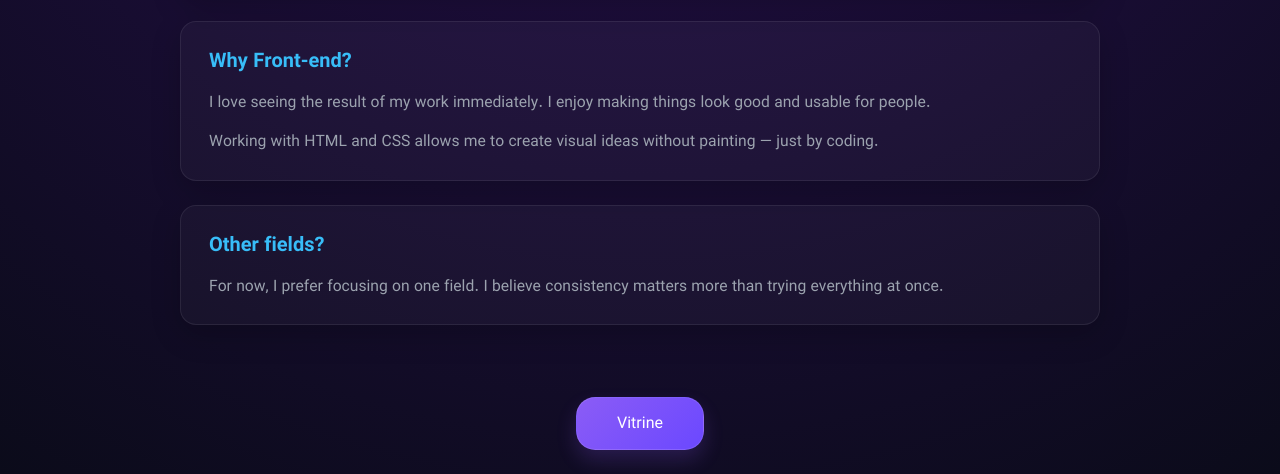
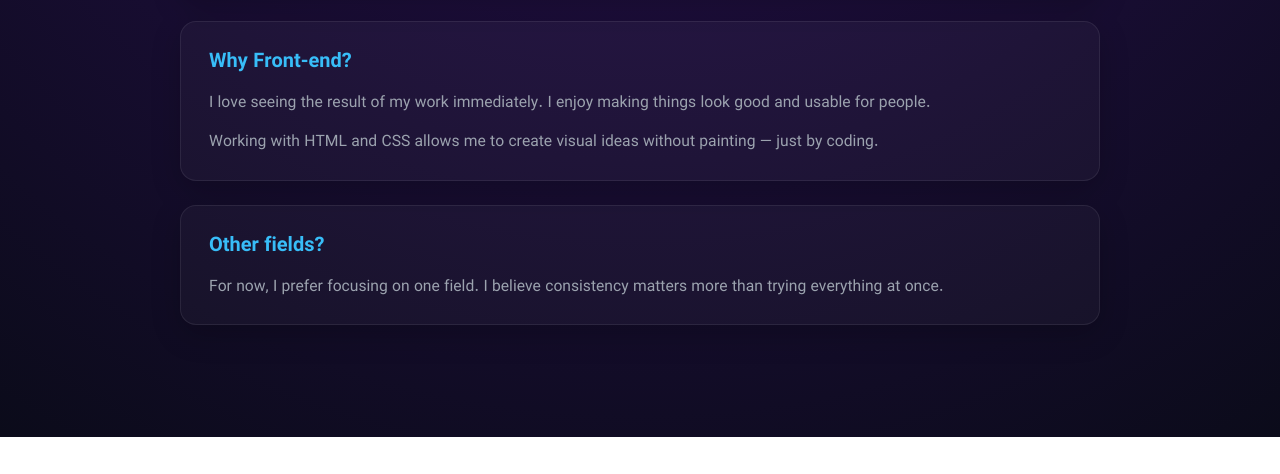
Before and after one commit to itsaminghasemi/Portfolio-by-Amin, a plain HTML site: page Pages/Who-Am-I-Page/Who-Am-I.html in a window 1280 px wide. Shown: the part 364-838 px from the top of the page. After the commit the page ends 801 px from the top, so only its background shows below. Drawn offline with Linux system fonts and the light colour scheme.

Commit message:
Remove button
- Remove additional back button (to vitrine page) from
who-Am-I.html

+ add margin-button on Who-Am-I.html -> body

- remove footer on Who-Am-I.html

```diff
--- a/Pages/Who-Am-I-Page/Who-Am-I-style.css
+++ b/Pages/Who-Am-I-Page/Who-Am-I-style.css
@@ -6,11 +6,10 @@
     background: radial-gradient(circle at 50% -20%, #2b1055 0%, #0b0b1a 100%);
     display: flex;
     flex-direction: column;
-    margin-top: 80px;
+    margin: 80px auto ;
   }
 
-  .site-header,
-  .site-footer {
+  .site-header {
     background: transparent;
     padding: 1.5rem 1.25rem;
     text-align: center;
--- a/Pages/Who-Am-I-Page/Who-Am-I.html
+++ b/Pages/Who-Am-I-Page/Who-Am-I.html
@@ -73,14 +73,5 @@
 
   </main>
 
-  <footer class="site-footer fade-in-up delay-2">
-    <nav class="links">
-      <a href="Vitrine.html" target="_blank" class="premium-btn">
-        <span>Vitrine</span>
-        <div class="btn-shine"></div>
-      </a>
-    </nav>
-  </footer>
-
 </body>
 </html>
```
